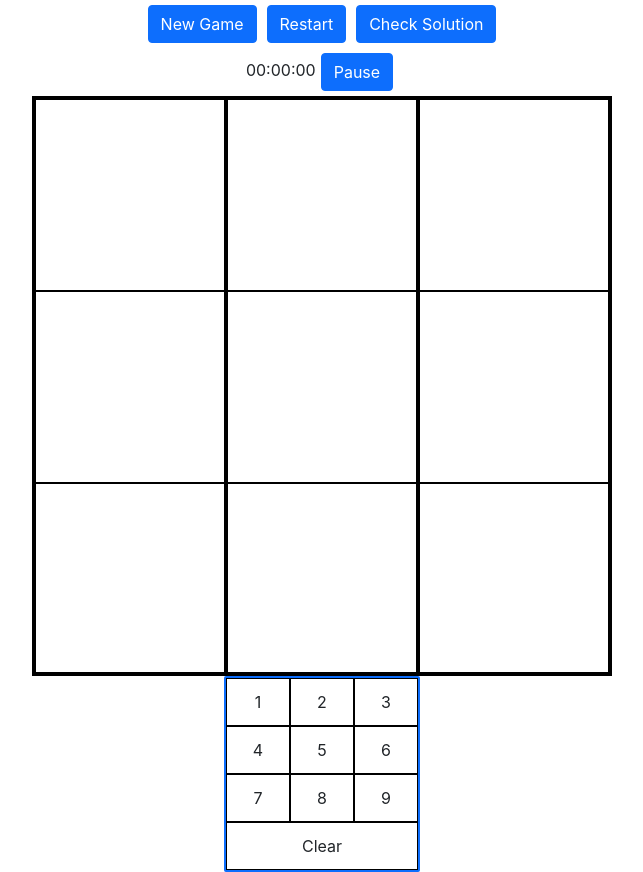
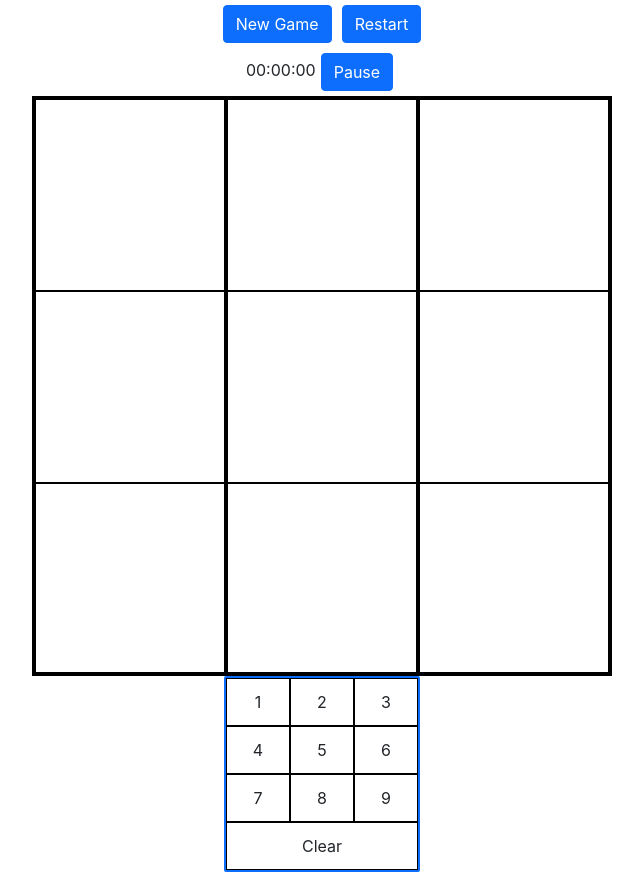
Before and after one commit to mcken-vince/mysudoku, a React (Create React App) app: page / in a window 1280 px wide. Shown: the whole page, without its empty margins (318-961 px from the left). Built offline with nearby package versions, Linux system fonts and the light colour scheme.

Commit message:
Display timer on puzzle completion

```diff
--- a/src/App.tsx
+++ b/src/App.tsx
@@ -95,8 +95,8 @@ function App() {
           <>
             <Button onClick={clickNewGame}>New Game</Button>
             <Button onClick={clickRestart}>Restart</Button>
-            { complete ?  <h1>You win!</h1> : <Button onClick={checkSolution}>Check Solution</Button> }
-            { message && <h3>{message}</h3>}
+            { complete && <h1>{`Puzzle completed in ${timer} seconds!`}</h1> }
+            { message && <h3>{message}</h3> }
             <Timer time={timer} pause={pauseTimer} start={startTimer} timerPaused={pause}/>
           </>
         }
--- a/src/logic/Game.ts
+++ b/src/logic/Game.ts
@@ -50,7 +50,7 @@ export const generateBoard = async (difficulty: DifficultyType = 'default'): Pro
     try {
       removeNumbers(newGrid, 1);
     } catch {
-      count++
+      count++;
     }
   };
   // Add coordinates to
```
